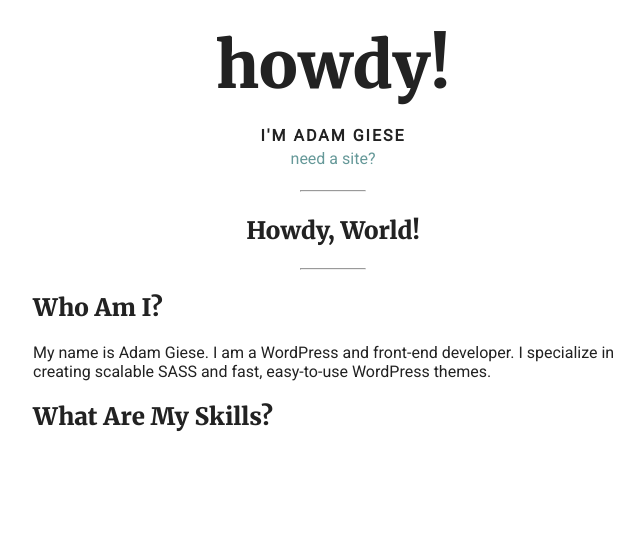
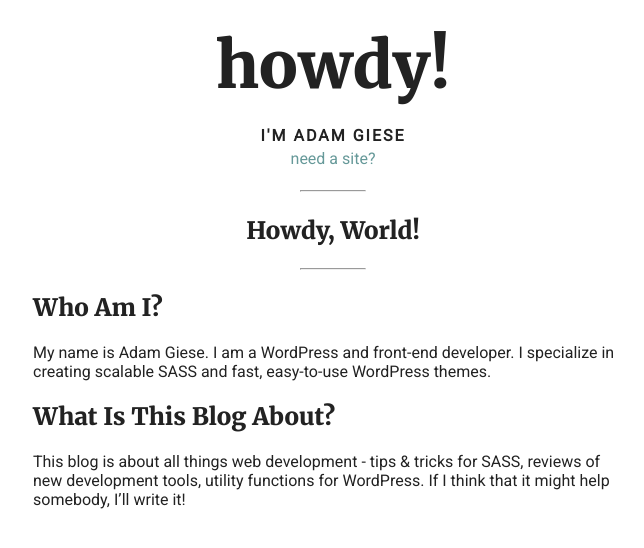
Before and after one commit to adamgiese/adamgiese.github.io, a Jekyll site: the page built from _posts/2016-06-08-welcome.md, in a window 1280 px wide. Shown: the top 548 px of the page, without its empty margins (307-951 px from the left). Built offline with Jekyll 4.4.1, drawn with Linux system fonts in a browser that asks for light colours.

Commit message:
Add missing paragraph tag to Welcome post

```diff
--- a/_posts/2016-06-08-welcome.md
+++ b/_posts/2016-06-08-welcome.md
@@ -8,4 +8,6 @@
 
 My name is Adam Giese. I am a WordPress and front-end developer. I specialize in creating scalable SASS and fast, easy-to-use WordPress themes.
 
-## What Are My Skills?
+## What Is This Blog About?
+
+This blog is about all things web development - tips & tricks for SASS, reviews of new development tools, utility functions for WordPress. If I think that it might help somebody, I'll write it!
```
